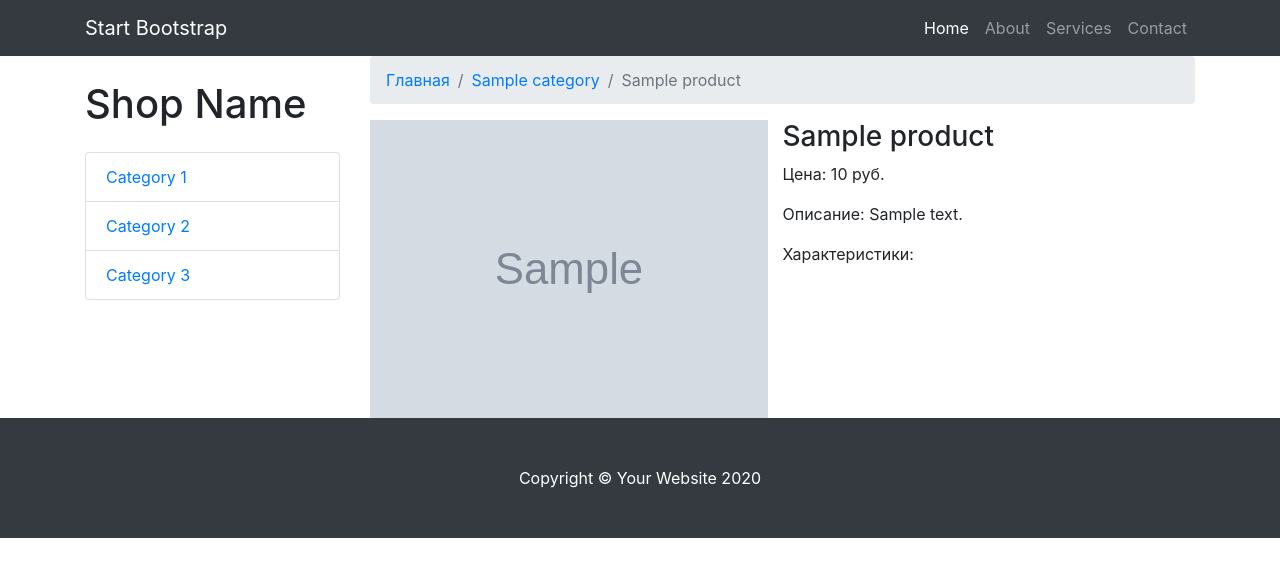
After one commit to Linuxviz/Test-DJ-server, a Django app: template mainapp/templates/product_detail.html in a window 1280 px wide. The commit adds this page. Shown: the top 577 px of the page. Run offline with Django 3.2, Linux system fonts and the light colour scheme; the template is opened without the code that fills it: most values are stand-ins (such as "Sample title", 1, 10 or a date in 2020); grey boxes marked "Sample" are stand-in pictures.

Commit message:
update product_detail.html

```diff
--- a/mainapp/admin.py
+++ b/mainapp/admin.py
@@ -3,6 +3,10 @@ from django.contrib import admin
 from django.utils.safestring import mark_safe
 from .models import *
 from PIL import Image
+
+
+
+
 
 
 class LaptopAdminForm(ModelForm):
@@ -19,6 +23,7 @@ class LaptopAdminForm(ModelForm):
                                                    f'x{self.MAX_RESOLUTION[1]}; \n'
                                                    f'Размер изображения не должен превышать '
                                                    f'{self.MAX_SIZE / (1024 * 1024)} Мб</span>')
+
     #                                            перевод байтов в мегабайты ^
 
     def clean_image(self):
--- a/mainapp/templates/base.html
+++ b/mainapp/templates/base.html
@@ -70,7 +70,7 @@
       <!-- /.col-lg-3 -->
 
       <div class="col-lg-9">
-
+          {% block content %}
         <div id="carouselExampleIndicators" class="carousel slide my-4" data-ride="carousel">
           <ol class="carousel-indicators">
             <li data-target="#carouselExampleIndicators" data-slide-to="0" class="active"></li>
@@ -198,8 +198,9 @@
 
         </div>
         <!-- /.row -->
+        {% endblock %}
+      </div>
 
-      </div>
       <!-- /.col-lg-9 -->
 
     </div>
--- /dev/null
+++ b/mainapp/templates/product_detail.html
@@ -0,0 +1,22 @@
+{% extends "base.html" %}
+
+{% block content %}
+    <nav aria-label="breadcrumb">
+        <ol class="breadcrumb">
+            <li class="breadcrumb-item"><a href="{% url 'base' %}">Главная</a></li>
+            <li class="breadcrumb-item"><a href="#">{{ product.category.name }}</a></li>
+            <li class="breadcrumb-item active" aria-current="page">{{ product.title }}</li>
+        </ol>
+    </nav>
+<div class="row">
+    <div class="col-md-6">
+        <img src="{{ product.image.url }}" class="img-fluid">
+    </div>
+    <div class="col-md-14">
+        <h3>{{ product.title }}</h3>
+        <p>Цена: {{ product.price }} руб.</p>
+        <p>Описание: {{ product.description }}</p>
+        <p>Характеристики:</p>
+    </div>
+</div>
+{% endblock %}
--- a/mainapp/urls.py
+++ b/mainapp/urls.py
@@ -1,7 +1,8 @@
-from .views import test_view
+from .views import test_view, ProductDetailView
 from django.urls import path
 
 
 urlpatterns = [
-    path('', test_view, name='base')
+    path('', test_view, name='base'),
+    path('products/<str:ct_model>/<str:slug>/', ProductDetailView.as_view(), name='product_detail')
 ]
```
Also changed, not shown: mainapp/models.py (+12 -0 lines), mainapp/templates/smartphone_specification.html (added, +10 -0 lines), mainapp/views.py (+18 -0 lines), db.sqlite3, mainapp/templates/laptop_specification.html (renamed from mainapp/templates/prodact_detail.html), media/Безымянный.png (added), media/Безымянный_QRWRMRJ.png (added).
